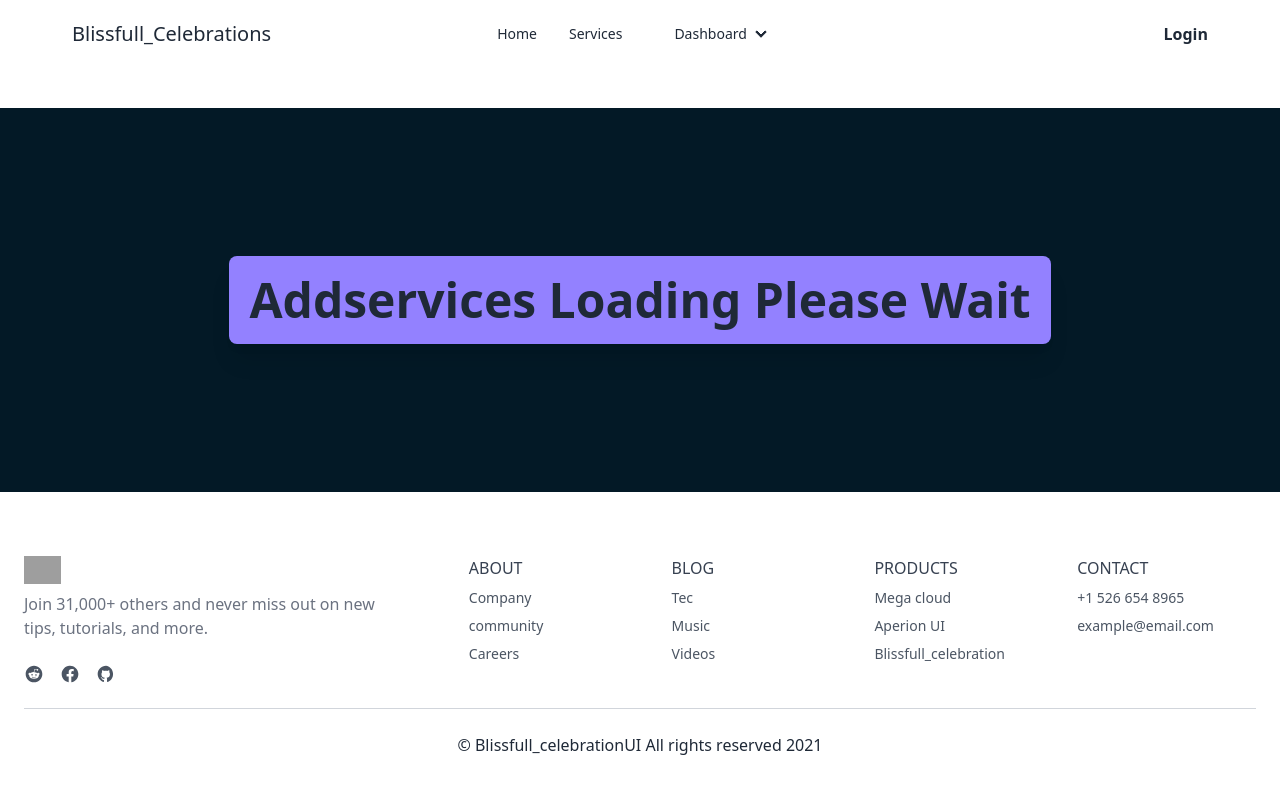
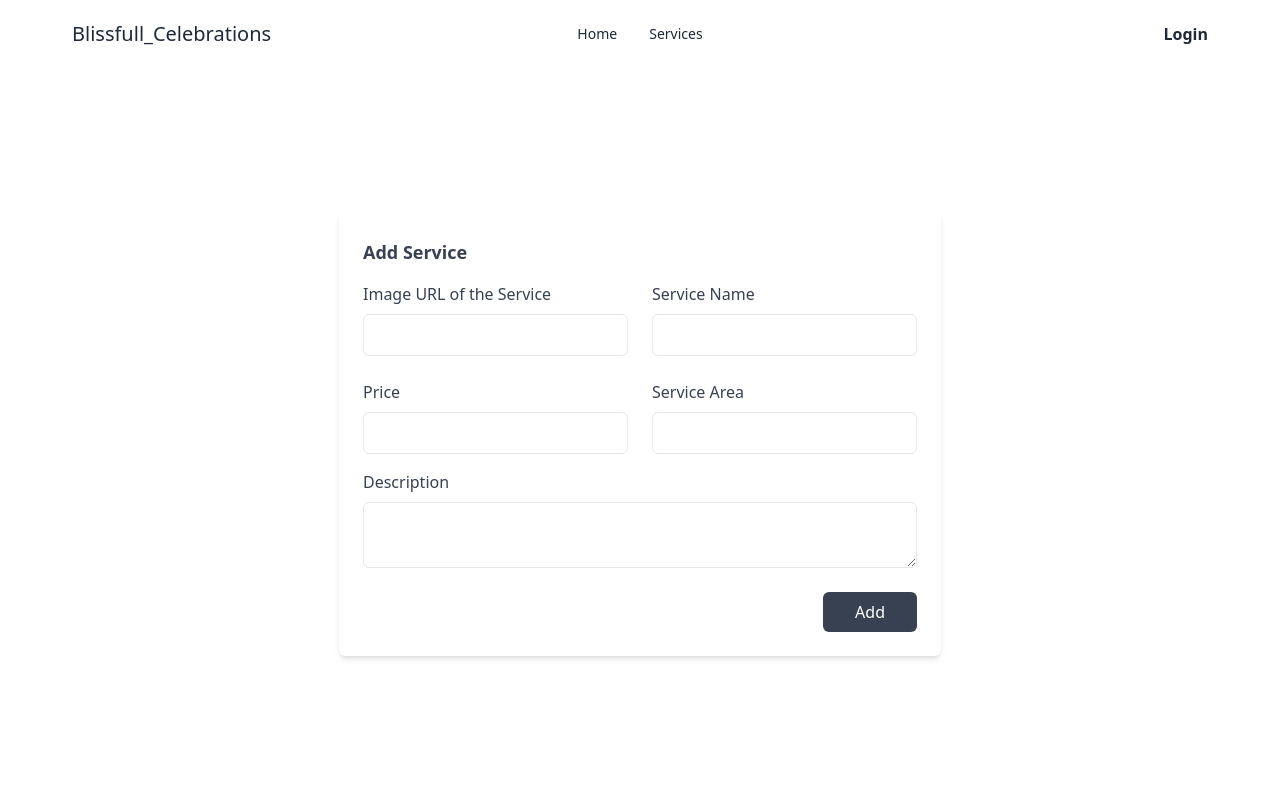
Before and after one commit to MarufCodeSculptor/blissfull-celebration, a React (Vite) app: page /add-services in a window 1280 px wide. Shown: the top 800 px of the page. Built offline with nearby package versions, Linux system fonts and the light colour scheme; no server answers; grey boxes are pictures that could not be loaded.

Commit message:
adding products featur added

```diff
--- a/package.json
+++ b/package.json
@@ -15,6 +15,7 @@
     "prop-types": "^15.8.1",
     "react": "^18.2.0",
     "react-dom": "^18.2.0",
+    "react-hot-toast": "^2.4.1",
     "react-router-dom": "^6.24.0",
     "swiper": "^11.1.4"
   },
--- a/src/Components/Navbar/Navbar.jsx
+++ b/src/Components/Navbar/Navbar.jsx
@@ -1,12 +1,14 @@
 import { useContext } from 'react';
 import { Link, NavLink } from 'react-router-dom';
 import { AuthContext } from '../../Provider/CredProvider';
+import toast from 'react-hot-toast';
 
 const Navbar = () => {
   const { logOut, user } = useContext(AuthContext);
   const handleLogOut = async () => {
     try {
       await logOut();
+      toast.success('Log out success !')
     } catch (err) {
       console.log(err);
     }
@@ -21,7 +23,8 @@ const Navbar = () => {
         <NavLink to="/services"> Services </NavLink>
       </li>
 
-      <li className="mx-5">
+      {user && (
+        <li className="mx-5 z-30" >
           <details>
             <summary>Dashboard</summary>
             <ul className="p-2 md:w-64">
@@ -40,13 +43,14 @@ const Navbar = () => {
             </ul>
           </details>
         </li>
+      )}
     </>
   );
   return (
     <div>
       <div className="navbar bg-base-100">
         <div className="navbar-start">
-          <div className="dropdown">
+          <div className="dropdown z-40">
             <div tabIndex={0} role="button" className="btn btn-ghost lg:hidden">
               <svg
                 xmlns="http://www.w3.org/2000/svg"
--- a/src/Components/Services/ServicesCard.jsx
+++ b/src/Components/Services/ServicesCard.jsx
@@ -1,24 +1,28 @@
 /* eslint-disable react/prop-types */
 const ServicesCard = ({ service }) => {
+
+
+  const {imageURL ,serviceName,price,description,providerImage,providerName}=service;
+
   return (
     <div className="border rounded-lg shadow-lg p-4">
       <img
         // eslint-disable-next-line react/prop-types
-        src={service['service-imageurl']}
-        alt={service['service-name']}
+        src={imageURL}
+        alt={serviceName}
         className="w-full h-48 object-cover rounded-md"
       />
-      <h2 className="text-xl font-bold mt-2">{service['service-name']}</h2>
-      <p>{service['service-description']}</p>
+      <h2 className="text-xl font-bold mt-2">{serviceName}</h2>
+      <p>{description}</p>
       <div className="flex items-center mt-2">
         <img
-          src={service['service-provider'].imageurl}
-          alt={service['service-provider'].name}
+          src={providerImage}
+          alt={providerName}
           className="w-10 h-10 rounded-full"
         />
-        <span className="ml-2">{service['service-provider'].name}</span>
+        <span className="ml-2">{providerName}</span>
       </div>
-      <p className="mt-2 text-lg font-bold">${service['service-price']}</p>
+      <p className="mt-2 text-lg font-bold">${price}</p>
     </div>
   );
 };
--- a/src/Pages/Authentication/Login.jsx
+++ b/src/Pages/Authentication/Login.jsx
@@ -2,6 +2,7 @@ import { useContext } from 'react';
 import { AuthContext } from '../../Provider/CredProvider';
 import { Link, useNavigate } from 'react-router-dom';
 import Loading from '../Loadng/Loading';
+import toast from 'react-hot-toast';
 
 const Login = () => {
   const { signInWithGoogle, loginWithEmailPass, loading, setLoading } =
@@ -18,6 +19,7 @@ const Login = () => {
     try {
       await loginWithEmailPass(email, password);
       navigate('/');
+      toast.success('Login Success');
     } catch (err) {
       console.log(err);
     }
@@ -26,6 +28,7 @@ const Login = () => {
     try {
       await signInWithGoogle();
       navigate('/');
+      toast.success('Sign In  Success');
     } catch (err) {
       console.log(err);
     }
--- a/src/Pages/Authentication/Register.jsx
+++ b/src/Pages/Authentication/Register.jsx
@@ -3,6 +3,7 @@ import { Link, useNavigate } from 'react-router-dom';
 import { AuthContext } from '../../Provider/CredProvider';
 import { updateProfile } from 'firebase/auth';
 import Loading from '../Loadng/Loading';
+import toast from 'react-hot-toast';
 
 const Register = () => {
   const {
@@ -35,8 +36,10 @@ const Register = () => {
         photoURL: photourl,
       });
       await setUser({ ...user, displayName: name, photoURL: photourl });
+      navigate('/');
+      toast.success('Register Success');
 
-      navigate('/');
+
     } catch (err) {
       console.log(err);
     }
@@ -46,8 +49,9 @@ const Register = () => {
 
   const handleGoogleSignIn = async () => {
     try {
-      const { user } = await signInWithGoogle();
-      console.log(user);
+     await signInWithGoogle();
+     navigate('/')
+     toast.success('SignIn Success');
     } catch (err) {
       console.log(err);
     }
--- a/src/Pages/Private/Addservices/Addservices.jsx
+++ b/src/Pages/Private/Addservices/Addservices.jsx
@@ -1,11 +1,139 @@
+import { useContext } from 'react';
+import { AuthContext } from '../../../Provider/CredProvider';
+import axios from 'axios';
+import toast from 'react-hot-toast';
+
 const Addservices = () => {
+  const { user } = useContext(AuthContext);
+  const handleAdd = async e => {
+    e.preventDefault();
+    const form = e.target;
+    const imageURL = form.imageURL.value;
+    const serviceName = form.serviceName.value;
+    const price = form.price.value;
+    const serviceArea = form.serviceArea.value;
+    const description = form.description.value;
+
+    const servicesData = {
+      imageURL,
+      serviceName,
+      price,
+      serviceArea,
+      description,
+      providerEmail: user?.email,
+      providerImage: user?.photoURL,
+      providerName: user?.displayName,
+    };
+    console.log(servicesData);
+    try {
+      const  {data}  = await axios.post(
+        `http://localhost:5000/add-services`,
+        servicesData
+      );
+
+      console.log('post res data =>', data);
+      if(data.insertedId){
+        toast.success( 'Services added successfully')
+        form.reset();
+      }
+
+    } catch (fail) {
+      toast.error(fail.message);
+    }
+  };
+
   return (
-    <div className="flex items-center justify-center bg-[#031926] min-h-96 my-10">
-      <h2 className="p-5 text-5xl font-bold capitalize  text-center bg-[#9381ff] rounded-lg shadow-xl">
-        {' '}
-        Addservices loading please wait{' '}
-      </h2>
-    </div>
+    <>
+      <section className="max-w-4xl p-6 mx-auto bg-white rounded-md shadow-md dark:bg-gray-800">
+        <h2 className="text-lg font-semibold text-gray-700 capitalize dark:text-white">
+          Add Service
+        </h2>
+
+        <form onSubmit={handleAdd}>
+          <div className="grid grid-cols-1 gap-6 mt-4 sm:grid-cols-2">
+            <div>
+              <label
+                className="text-gray-700 dark:text-gray-200"
+                htmlFor="imageURL"
+              >
+                Image URL of the Service
+              </label>
+              <input
+                id="imageURL"
+                name="imageURL"
+                type="text"
+                className="block w-full px-4 py-2 mt-2 text-gray-700 bg-white border border-gray-200 rounded-md dark:bg-gray-800 dark:text-gray-300 dark:border-gray-600 focus:border-blue-400 focus:ring-blue-300 focus:ring-opacity-40 dark:focus:border-blue-300 focus:outline-none focus:ring"
+              />
+            </div>
+
+            <div>
+              <label
+                className="text-gray-700 dark:text-gray-200"
+                htmlFor="serviceName"
+              >
+                Service Name
+              </label>
+              <input
+                id="serviceName"
+                name="serviceName"
+                type="text"
+                className="block w-full px-4 py-2 mt-2 text-gray-700 bg-white border border-gray-200 rounded-md dark:bg-gray-800 dark:text-gray-300 dark:border-gray-600 focus:border-blue-400 focus:ring-blue-300 focus:ring-opacity-40 dark:focus:border-blue-300 focus:outline-none focus:ring"
+              />
+            </div>
+
+            <div>
+              <label
+                className="text-gray-700 dark:text-gray-200"
+                htmlFor="price"
+              >
+                Price
+              </label>
+              <input
+                id="price"
+                name="price"
+                type="number"
+                className="block w-full px-4 py-2 mt-2 text-gray-700 bg-white border border-gray-200 rounded-md dark:bg-gray-800 dark:text-gray-300 dark:border-gray-600 focus:border-blue-400 focus:ring-blue-300 focus:ring-opacity-40 dark:focus:border-blue-300 focus:outline-none focus:ring"
+              />
+            </div>
+
+            <div>
+              <label
+                className="text-gray-700 dark:text-gray-200"
+                htmlFor="serviceArea"
+              >
+                Service Area
+              </label>
+              <input
+                id="serviceArea"
+                name="serviceArea"
+                type="text"
+                className="block w-full px-4 py-2 mt-2 text-gray-700 bg-white border border-gray-200 rounded-md dark:bg-gray-800 dark:text-gray-300 dark:border-gray-600 focus:border-blue-400 focus:ring-blue-300 focus:ring-opacity-40 dark:focus:border-blue-300 focus:outline-none focus:ring"
+              />
+            </div>
+          </div>
+
+          <div className="mt-4">
+            <label
+              className="text-gray-700 dark:text-gray-200"
+              htmlFor="description"
+            >
+              Description
+            </label>
+            <textarea
+              id="description"
+              name="description"
+              className="block w-full px-4 py-2 mt-2 text-gray-700 bg-white border border-gray-200 rounded-md dark:bg-gray-800 dark:text-gray-300 dark:border-gray-600 focus:border-blue-400 focus:ring-blue-300 focus:ring-opacity-40 dark:focus:border-blue-300 focus:outline-none focus:ring"
+            ></textarea>
+          </div>
+
+          <div className="flex justify-end mt-6">
+            <button className="px-8 py-2.5 leading-5 text-white transition-colors duration-300 transform bg-gray-700 rounded-md hover:bg-gray-600 focus:outline-none focus:bg-gray-600">
+              Add
+            </button>
+          </div>
+        </form>
+      </section>
+    </>
   );
 };
 
--- a/src/Pages/Root/Root.jsx
+++ b/src/Pages/Root/Root.jsx
@@ -8,8 +8,9 @@ const Root = () => {
       <div className="max-w-6xl mx-auto">
         <Navbar />
       </div>
-
-      <Outlet />
+      <div className='min-h-[calc(100vh-67px)] flex items-center justify-center'>
+        <Outlet />
+      </div>
 
       <div>
         {/* footer */}
--- a/src/main.jsx
+++ b/src/main.jsx
@@ -4,11 +4,14 @@ import './index.css';
 import { RouterProvider } from 'react-router-dom';
 import router from './Router/router';
 import CredProvider from './Provider/CredProvider';
+import { Toaster } from 'react-hot-toast';
 
 ReactDOM.createRoot(document.getElementById('root')).render(
   <React.StrictMode>
     <CredProvider>
+      <Toaster/>
       <RouterProvider router={router}></RouterProvider>
+
     </CredProvider>
   </React.StrictMode>
 );
```
Also changed, not shown: 1 other file (tests, documents, lock files or other folders). Lines whose indentation alone changed are shown as unchanged.
